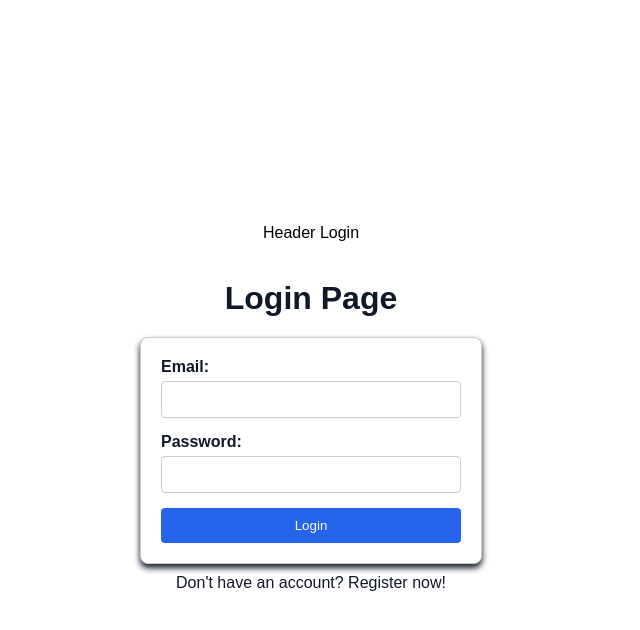
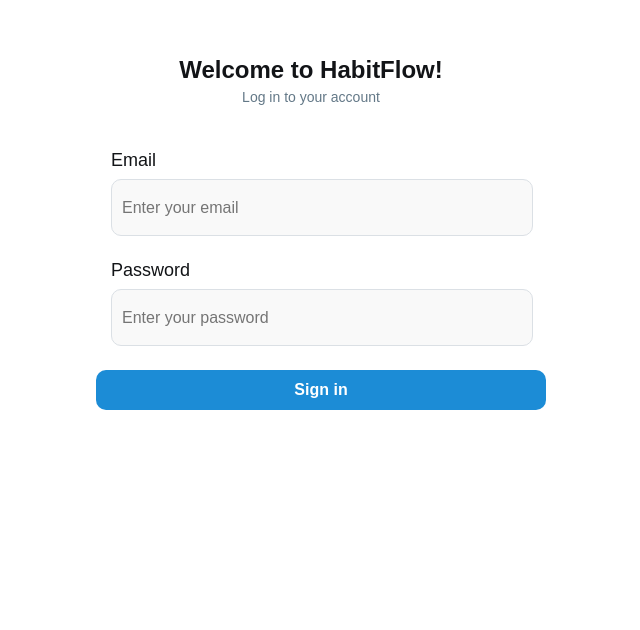
Before and after one commit to stevanovicc/habit-flow-react, a React (Create React App) app: page / in a window 1280 px wide. Shown: the top 630 px of the page, without its empty margins (329-969 px from the left). Built offline with nearby package versions, Linux system fonts and the light colour scheme.

Commit message:
Changed styling for Login Page

```diff
--- a/src/login/Loginpage.css
+++ b/src/login/Loginpage.css
@@ -1,71 +1,93 @@
+html,
+body {
+    margin: 0;
+    height: 100%;
+    font-family: Arial, sans-serif;
+    background-color: #FFFFFF;
+}
+
+.login-page {
+    display: flex;
+    justify-content: center;
+    align-items: center;
+    height: 100%;
+    width: 100%;
+    background-color: #FFFFFF;
+}
+
 .login-container {
-    display: flex;
-    flex-direction: column;
-    align-items: center;
-    justify-content: center;
-    height: 100vh;
-    background-color: #fff;
-    font-family: Arial, sans-serif;
+    width: 100%;
+    max-width: 400px;
+    padding: 40px;
+    text-align: center;
+}
+
+.login-title {
+    font-size: 24px;
+    font-weight: 600;
+    color: #121417;
+    margin-bottom: 5px;
+    text-align: center;
+}
+
+.login-subtitle {
+    margin-top: 0;
+    font-size: 14px;
+    color: #637887;
+    margin-bottom: 45px;
+    text-align: center;
 }
 
 .login-form {
-    background: #fff;
-    padding: 20px;
-    border: 1px solid #ccc;
-    border-radius: 8px;
-    box-shadow: 0px 4px 6px #111827;
-    width: 300px;
+    display: flex;
+    flex-direction: column;
+    gap: 24px;
+    text-align: center;
+    justify-content: center;
 }
 
-.login-h1 {
-    margin-bottom: 20px;
-    color: #111827;
-    text-align: center;
+.form {
+    text-align: left;
 }
 
 .login-label {
-    font-weight: bold;
-    margin-bottom: 5px;
     display: block;
-    color: #111827;
+    margin-bottom: 8px;
+    font-size: 18px;
+    color: #121417;
 }
 
 .login-input {
-    width: 100%;
+    width: 400px;
+    height: 35px;
     padding: 10px;
-    margin-bottom: 15px;
-    border: 1px solid #ccc;
-    border-radius: 4px;
-    box-sizing: border-box;
+    border: 1px solid #DBE0E5;
+    border-radius: 10px;
+    background-color: #f9f9f9;
+    box-shadow: none;
+    outline: none;
+    font-size: 16px;
+}
+
+.login-input:focus {
+    border-color: #007bff;
+    outline: none;
 }
 
 .login-button {
-    background-color: #2563EB;
-    color: #FFFF;
-    padding: 10px 15px;
+    margin: 24px auto 0;
+    padding: 9px;
+    font-size: 16px;
+    font-weight: bold;
     border: none;
-    border-radius: 4px;
+    border-radius: 10px;
+    background-color: #1C8CD6;
+    color: #fff;
+    font-size: 16px;
     cursor: pointer;
-    width: 100%;
+    width: 450px;
+    height: 40px;
+    display: block;
+    transition: background-color 0.3s ease;
+    margin-left: -15px;
 }
-
-.login-button:hover {
-    background-color: #1E40AF;
-}
-
-.login-link {
-    display: block;
-    margin-top: 10px;
-    color: #111827;
-    text-decoration: none;
-    text-align: center;
-}
-
-.login-link:hover {
-    text-decoration: underline;
-}
-
-.error-message {
-    color: red;
-    margin-bottom: 1rem;
-}
--- a/src/login/Loginpage.js
+++ b/src/login/Loginpage.js
@@ -24,32 +24,38 @@
   };
 
   return (
+    <div className='login-page'>
+    {/*<Header/>*/}
     <div className='login-container'>
-    <Header/>
-    <h1 className='login-h1'>Login Page</h1>
-    <form onSubmit={handleSubmit} className='login-form'>
-      <div>
-        <label className='login-label'>Email:</label>
+    <h1 className='login-title'>Welcome to HabitFlow!</h1>
+    <p className='login-subtitle'>Log in to your account</p>
+    <form className='login-form'>
+      <div className='form'>
+        <label htmlFor='email' className='login-label'>Email</label>
         <input
+          id='email'
           type="email"
+          placeholder='Enter your email'
           value={email}
           onChange={(e) => setEmail(e.target.value)}
           className='login-input'
         />
       </div>
-      <div>
-        <label className='login-label'>Password:</label>
+      <div className='form'>
+        <label htmlFor='password' className='login-label'>Password</label>
         <input
+          id='password'
           type="password"
+          placeholder='Enter your password'
           value={password}
           onChange={(e) => setPassword(e.target.value)}
           className='login-input'
         />
       </div>
-      <button type="submit" className='login-button'>Login</button>
-      {errorMessage && <p className="error-message">{errorMessage}</p>}
     </form>
-    <Link to="/register" className='login-link'>Don't have an account? Register now!</Link>
+    <button type="submit" className='login-button' onClick={handleSubmit}>Sign in</button>
+    {errorMessage && <p className="error-message">{errorMessage}</p>}
+    </div>
     </div>
   );
 };
```
